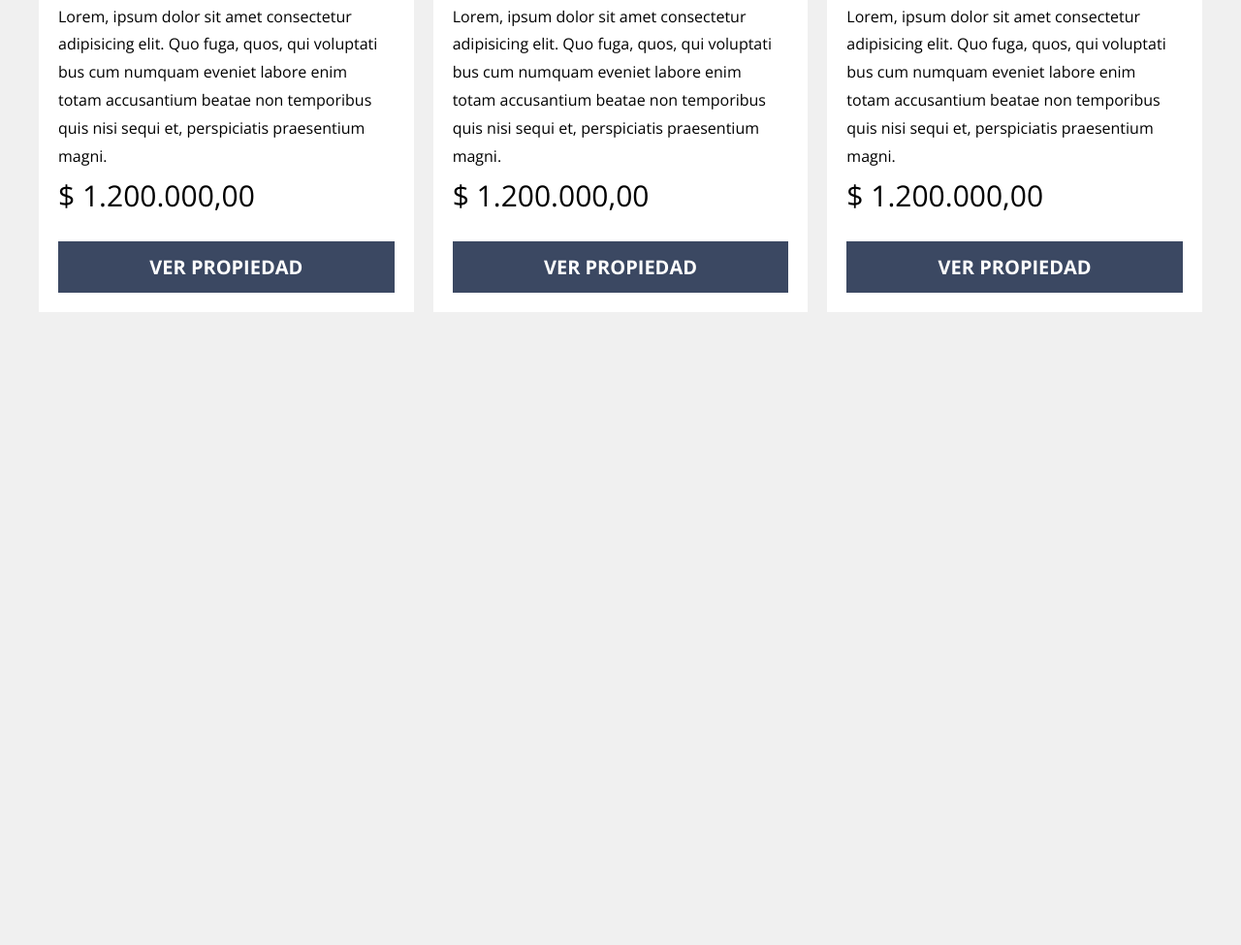
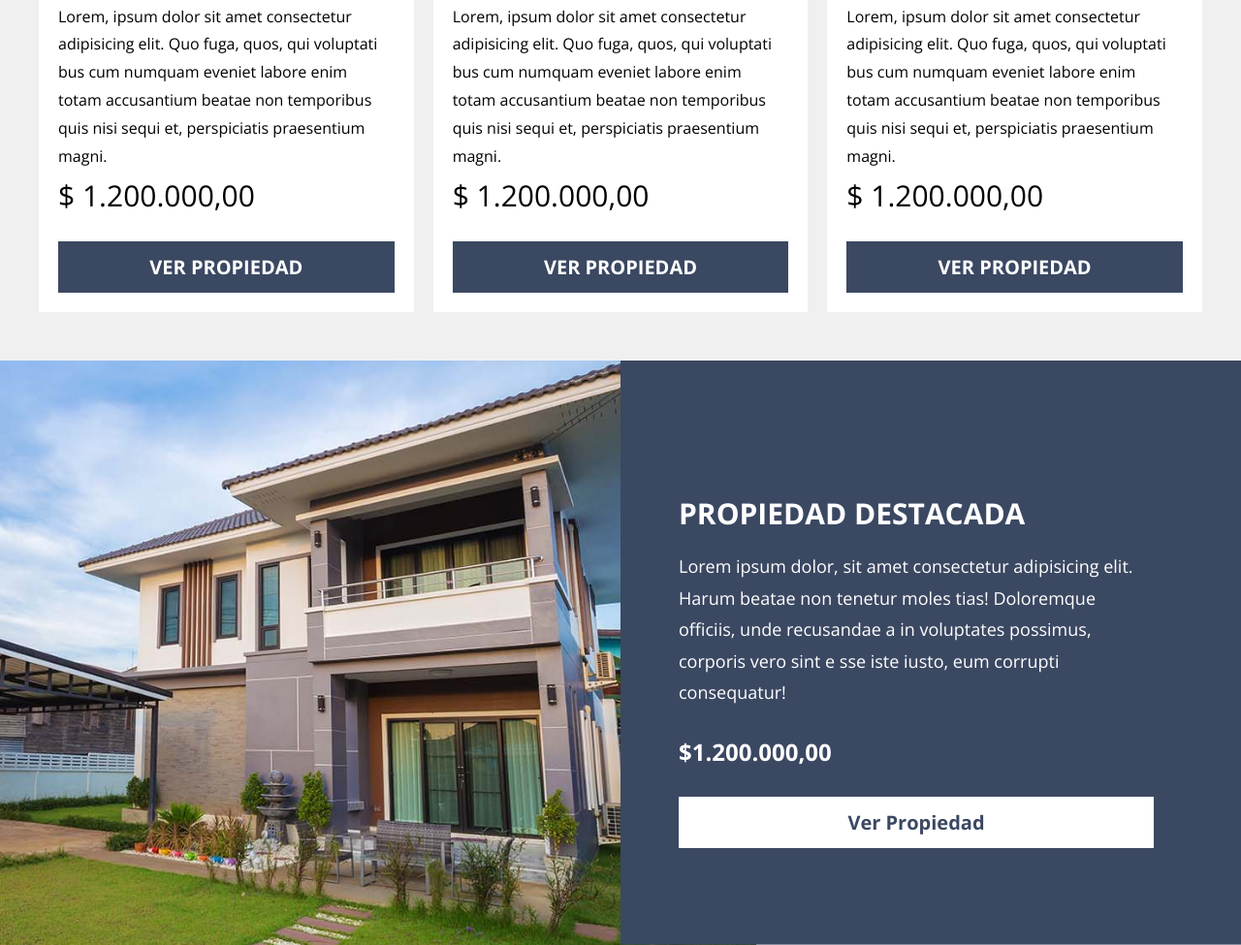
Before and after one commit to Juany313/RealSpa, a website: page index.html in a window 1280 px wide. Shown: the part 1645-2620 px from the top of the page at 97% size. Before the commit the page ends 1967 px from the top, so only its background shows below. Drawn offline with nearby package versions, Linux system fonts and the light colour scheme; files that its build step writes are made by us from their sources; files whose address does not match are found by name.

Commit message:
propiedad destacada

```diff
--- a/index.html
+++ b/index.html
@@ -136,5 +136,21 @@
             </div><!-- .propiedad -->
         </div>
     </main>
+
+    <section class="destacada">
+        <div class="destacada__grid contenedor">
+            <div class="destacada__contenido">
+                <h3 class="destacada__heading">Propiedad Destacada</h3>
+                <p class="destacada__texto">
+                    Lorem ipsum dolor, sit amet consectetur adipisicing elit. Harum beatae non tenetur moles
+                    tias! Doloremque officiis, unde recusandae a in voluptates possimus, corporis vero sint e
+                    sse iste iusto, eum corrupti consequatur!
+                </p>
+
+                <p class="destacada__precio">$1.200.000,00</p>
+                <a class="destacada__enlace" href="#">Ver Propiedad</a>
+            </div>
+        </div>
+    </section>
 </body>
 </html>
--- a/src/scss/base/_mixins.scss
+++ b/src/scss/base/_mixins.scss
@@ -42,7 +42,7 @@
         width: auto;
     }
     &:hover {
-        background-color: darken( $bgColor, 10% );
+        background-color: color.adjust($bgColor, $lightness: -7%);
     }
 }
 
--- /dev/null
+++ b/src/scss/contenido/_destacada.scss
@@ -0,0 +1,56 @@
+@use 'base/mixins' as m;
+@use 'base/variables' as v;
+
+.destacada {
+    margin-top: 5rem;
+    background-image: linear-gradient(to bottom, transparent 0%, transparent 50% , v.$primario 50%, v.$primario 100%),
+     url(../img/destacada.jpg);
+     background-size: 100%, cover;
+     background-position: center, -50rem -30rem;
+     background-repeat: no-repeat;
+
+     @include m.tablet {
+         background-image: linear-gradient(to right, transparent 0%, transparent 50% , v.$primario 50%, v.$primario 100%),
+         url(../img/destacada.jpg);
+         background-position: center, -50rem center;
+    };
+
+    &__grid {
+        display: grid;
+        grid-template-rows: repeat(2, 1fr);
+
+        @include m.tablet {
+            grid-template-rows: unset;
+            @include m.grid(2, 2rem);
+        };
+    }
+    &__contenido {
+        padding: 5rem;
+        grid-row: 2 / 3;
+
+        @include m.tablet {
+            padding: 10rem 5rem;
+            grid-column: 2/3;
+        };
+    }
+    &__heading {
+        color: v.$blanco;
+        text-transform: uppercase;
+    }
+    &__texto {
+        color: v.$blanco;
+        font-size: 1.8rem;
+    }
+    &__precio {
+        color: v.$blanco;
+        font-size: 2.4rem;
+        font-weight: 700;
+    }
+    &__enlace {
+        @include m.boton(v.$blanco, v.$primario);
+        &{
+            display: block;
+        }
+    }
+
+}
--- a/src/scss/contenido/_index.scss
+++ b/src/scss/contenido/_index.scss
@@ -1 +1,2 @@
 @forward 'contenido';
+@forward 'destacada';
```
